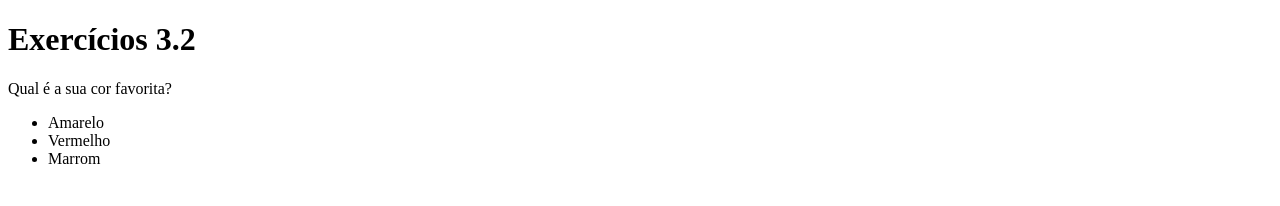
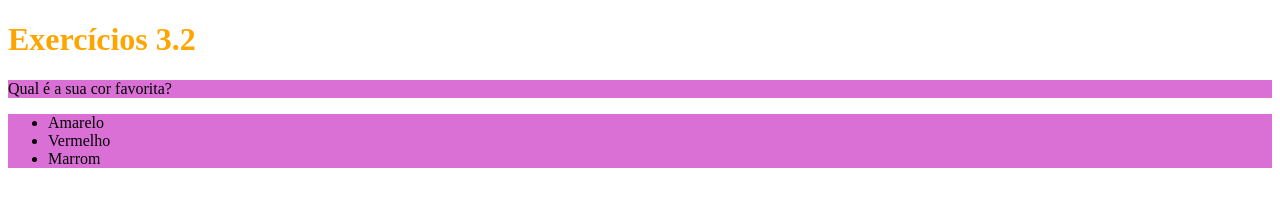
Before and after one commit to gerson-henrique/Exercicios-Trybe, a plain HTML site: page Bloco_03/ex201.html in a window 1280 px wide. Drawn offline with Linux system fonts and the light colour scheme.

Commit message:
resolução dos exercicios

```diff
--- a/Bloco_03/ex201.html
+++ b/Bloco_03/ex201.html
@@ -3,7 +3,18 @@
   <head>
     <meta charset="UTF-8">
     <title>HTML</title>
-    <style></style>
+    <style>
+      h1{
+        size: 65px;
+        color: orange;
+      }
+      ul{
+        background-color: orange;
+      }
+      .test{
+        background-color: orchid;
+      }
+    </style>
   </head>
   <body>
     <h1>Exercícios 3.2</h1>
@@ -13,8 +24,8 @@
 3 - Modifique a cor de fundo da lista não ordenada
 4 - Crie uma classe para modificar a cor de fundo da tag p e da ul ao mesmo tempo -->
 
-    <p>Qual é a sua cor favorita?</p>
-    <ul>
+    <p class="test">Qual é a sua cor favorita?</p>
+    <ul class="test">
       <li>Amarelo</li>
       <li>Vermelho</li>
       <li>Marrom</li>
```
Also changed, not shown: Bloco_03/ex101.html (renamed from Bloco_03/ex01.html, +7 -2 lines), Bloco_03/README.md (deleted), Bloco_03/ex101Eu.jpg (added), Bloco_03/ex102.html (renamed from Bloco_03/ex02.html), Bloco_03/trybe.png (deleted).
